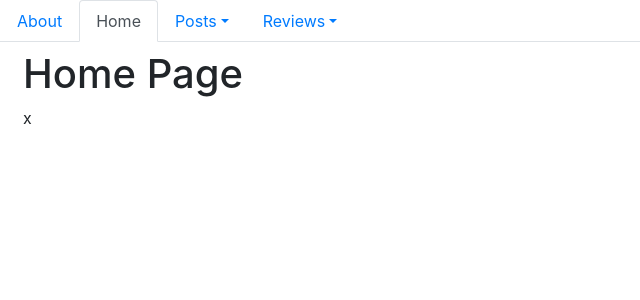
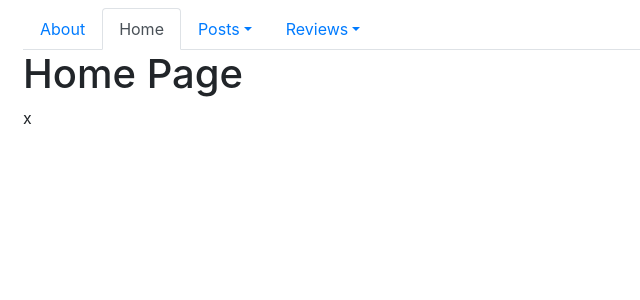
Before and after one commit to megonemad1/Tutor-Website, a Jekyll site: the page built from index.md, in a window 1280 px wide. Shown: the top 300 px of the page, without its empty margins (0-640 px from the left). Built offline with Jekyll 4.4.1, drawn with Linux system fonts in a browser that asks for light colours; nearby versions of some CDN libraries.

Commit message:
tweak layout

```diff
--- a/_layouts/default.html
+++ b/_layouts/default.html
@@ -13,6 +13,7 @@
 </head>
 
 <body>
+    <div class="col-10 m-2">
     <ul class="nav nav-tabs">
         {% for p in site.pages %} {% assign c = p.url | split: '.' | first | split: '/' | slice: -1 | first %} {% if site.categories contains c %}
         <li id="nav-{{ c }}" class="nav-item dropdown">
@@ -30,7 +31,6 @@
         </li>
         {% endif %} {% endfor %}
     </ul>
-    <div class="col-10 m-2">
         {{ content }}
     </div>
 </body>
```
